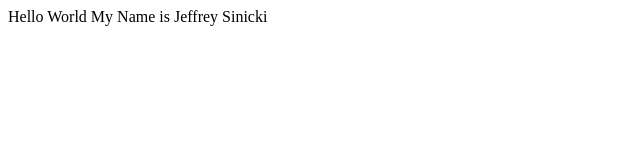
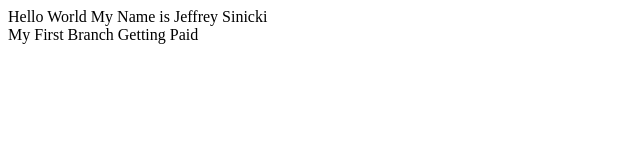
Before and after one commit to jesin2001/Test_Project01, a plain HTML site: page index.html in a window 1280 px wide. Shown: the whole page, without its empty margins (0-640 px from the left). Drawn offline with Linux system fonts and the light colour scheme.

Commit message:
First Branch Getting Paid

```diff
--- a/index.html
+++ b/index.html
@@ -8,5 +8,6 @@
     </head>
     <body>
         <div class="div">Hello World My Name is Jeffrey Sinicki</div>
+        <div class="div">My First Branch Getting Paid</div>
     </body>
 </html>
```
